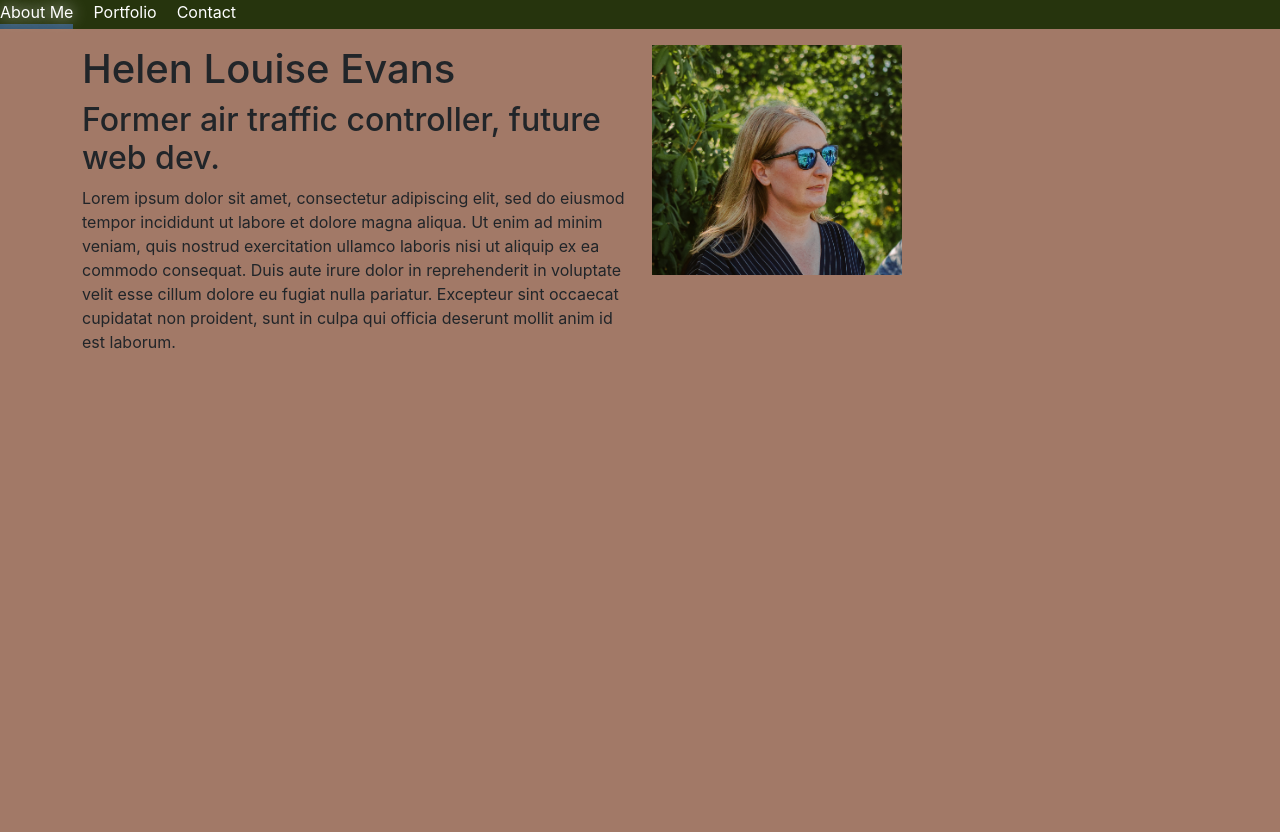
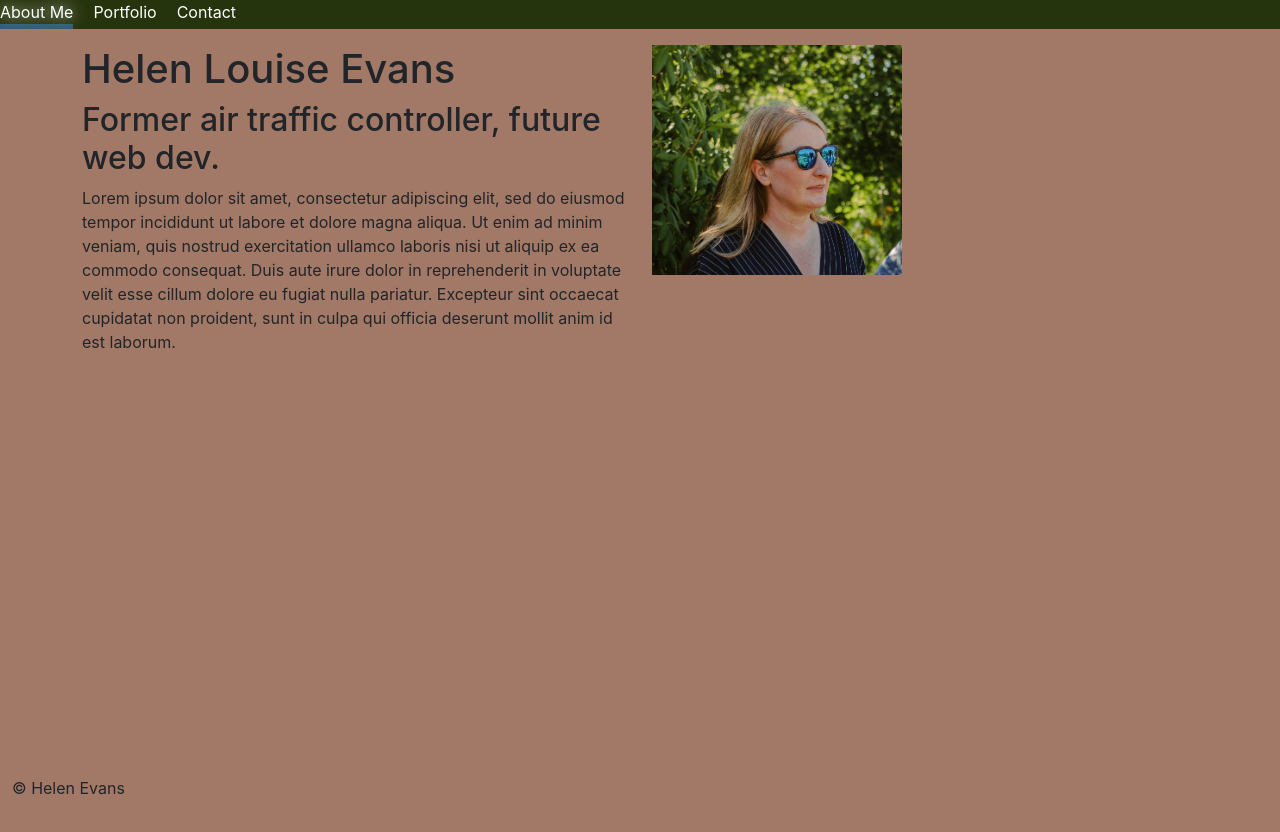
Before and after one commit to HelenLEvans/react-portfolio, a React (Create React App) app: page / in a window 1280 px wide. Shown: the top 832 px of the page. Before the commit the page ends 800 px from the top, so only its background shows below. Built offline with nearby package versions, Linux system fonts and the light colour scheme.

Commit message:
added footer

```diff
--- a/src/App.js
+++ b/src/App.js
@@ -2,6 +2,7 @@ import PortfolioPage from "./pages/PortfolioPage";
 import ContactPage from "./pages/ContactPage";
 import AboutMe from "./pages/AboutMePage";
 import { useState } from "react";
+import Footer from "./components/footer/index.js";
 
 function App() {
   const [currentPage, setCurrentPage] = useState("About Me");
@@ -38,6 +39,7 @@ function App() {
       {currentPage === "Contact" && <ContactPage />}
       {currentPage === "Portfolio" && <PortfolioPage />}
       {currentPage === "About Me" && <AboutMe />}
+      <Footer />
     </div>
   );
 }
--- /dev/null
+++ b/src/components/footer/index.js
@@ -0,0 +1,10 @@
+import React from "react";
+
+function Footer() {
+  return (
+    <div className="container-fluid d-flex flex-column min-vh-100">
+      <footer className="mt-auto">&copy; Helen Evans</footer>
+    </div>
+  );
+}
+export default Footer;
--- a/src/index.css
+++ b/src/index.css
@@ -42,3 +42,9 @@ li:hover {
 #me {
 max-width: 250px;
 }
+
+footer {
+  position: absolute;
+  bottom: 0;
+  width: 100;
+}
```
